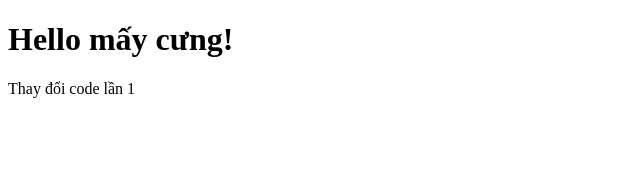
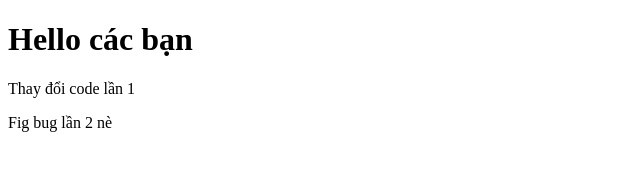
Before and after one commit to Hai-Nguyen-21/IT163, a plain HTML site: page index.html in a window 1280 px wide. Shown: the whole page, without its empty margins (0-640 px from the left). Drawn offline with Linux system fonts and the light colour scheme.

Commit message:
hainl_fig_bug

```diff
--- a/index.html
+++ b/index.html
@@ -7,7 +7,8 @@
     <title>Hello</title>
 </head>
 <body>
-    <h1>Hello mấy cưng!</h1>
+    <h1>Hello các bạn</h1>
     <p>Thay đổi code lần 1</p>
+    <p>Fig bug lần 2 nè</p>
 </body>
 </html>
```
